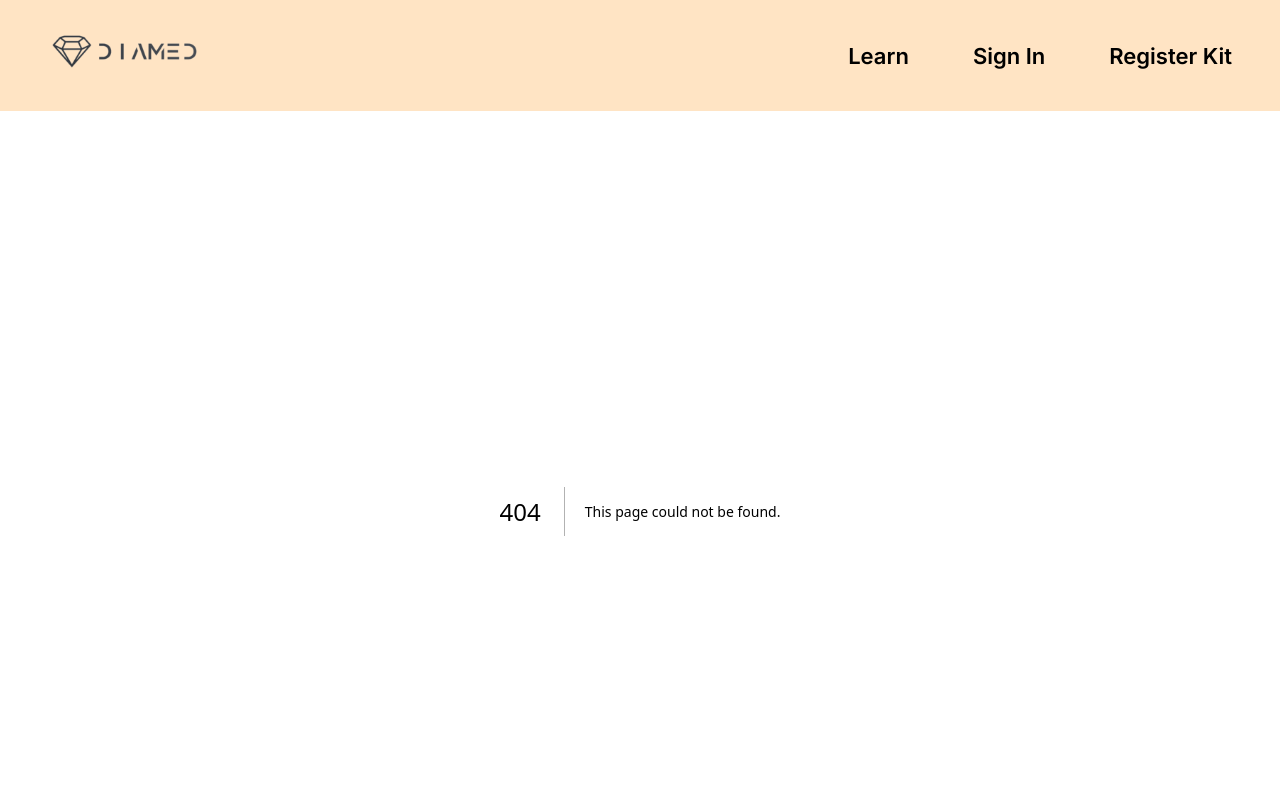
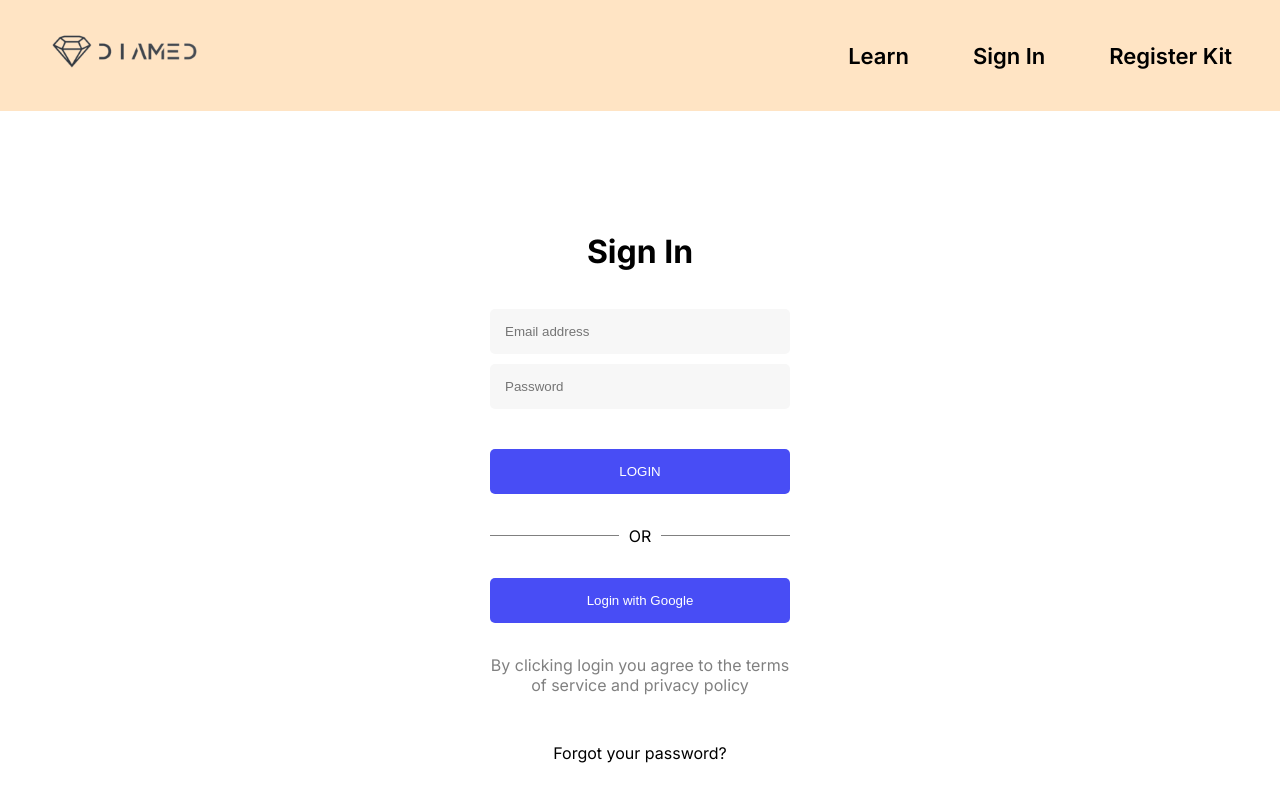
Before and after one commit to nilsrehtanz/diamed, a Next.js app: page /login in a window 1280 px wide. Before the commit this address had no page. Shown: the top 800 px of the page. Built offline with nearby package versions, Linux system fonts and the light colour scheme.

Commit message:
added login and signup form

```diff
--- a/components/layout/NavigationBar.tsx
+++ b/components/layout/NavigationBar.tsx
@@ -14,7 +14,7 @@ const NavigationBar = () => {
           <a href="/learn" className={classes.item}>
             Learn
           </a>
-          <a href="/signIn" className={classes.item}>
+          <a href="/login" className={classes.item}>
             Sign In
           </a>
           <a href="/registerKit" className={classes.item}>
--- /dev/null
+++ b/components/login/LoginForm.module.css
@@ -0,0 +1,71 @@
+.container {
+  background-color: white;
+}
+
+.form {
+  background-color: white;
+  color: black;
+  text-align: center;
+  max-width: 300px;
+  margin: auto;
+  padding-top: 100px;
+  padding-bottom: 100px;
+  display: flex;
+  flex-direction: column;
+  gap: 1rem;
+}
+
+.inputContainer {
+  display: flex;
+  justify-content: center;
+  flex-direction: column;
+  gap: 10px;
+  margin-bottom: 1.5rem;
+}
+
+.inputContainer input {
+  padding: 15px;
+  background-color: rgb(247, 247, 247);
+  border-radius: 5px;
+  border: none;
+  color: black;
+}
+
+.form button {
+  background-color: #484df5;
+  color: white;
+  padding: 15px;
+  width: 100%;
+  border: none;
+  border-radius: 5px;
+}
+
+.form button:hover {
+  cursor: pointer;
+  opacity: 90%;
+}
+
+.seperator {
+  display: flex;
+  flex-direction: row;
+}
+
+.seperator:before,
+.seperator:after {
+  content: "";
+  flex: 1 1;
+  border-bottom: 1px solid;
+  margin: auto;
+  color: gray;
+}
+
+.seperator:before {
+  margin-right: 10px;
+}
+.seperator:after {
+  margin-left: 10px;
+}
+
+.termsAndServices {
+  color: gray;
+}
--- /dev/null
+++ b/components/login/LoginForm.tsx
@@ -0,0 +1,28 @@
+import classes from "./LoginForm.module.css";
+import Link from "next/link";
+
+function LoginForm() {
+  return (
+    <div className={classes.container}>
+      <form className={classes.form}>
+        <h1>Sign In</h1>
+        <div className={classes.inputContainer}>
+          <input type="text" placeholder="Email address" />
+          <input type="password" placeholder="Password" />
+        </div>
+        <button>LOGIN</button>
+        <p className={classes.seperator}>OR</p>
+        <button type="submit">Login with Google</button>
+        <p className={classes.termsAndServices}>
+          By clicking login you agree to the terms of service and privacy policy
+        </p>
+        <p>Forgot your password?</p>
+        <p>
+          Dont't have an account? <Link href="/register">Sign up</Link>
+        </p>
+      </form>
+    </div>
+  );
+}
+
+export default LoginForm;
--- /dev/null
+++ b/components/login/RegisterForm.module.css
@@ -0,0 +1,71 @@
+.container {
+    background-color: white;
+  }
+
+  .form {
+    background-color: white;
+    color: black;
+    text-align: center;
+    max-width: 300px;
+    margin: auto;
+    padding-top: 100px;
+    padding-bottom: 100px;
+    display: flex;
+    flex-direction: column;
+    gap: 1rem;
+  }
+
+  .inputContainer {
+    display: flex;
+    justify-content: center;
+    flex-direction: column;
+    gap: 10px;
+    margin-bottom: 1.5rem;
+  }
+
+  .inputContainer input {
+    padding: 15px;
+    background-color: rgb(247, 247, 247);
+    border-radius: 5px;
+    border: none;
+    color: black;
+  }
+
+  .form button {
+    background-color: #484df5;
+    color: white;
+    padding: 15px;
+    width: 100%;
+    border: none;
+    border-radius: 5px;
+  }
+
+  .form button:hover {
+    cursor: pointer;
+    opacity: 90%;
+  }
+
+  .seperator {
+    display: flex;
+    flex-direction: row;
+  }
+
+  .seperator:before,
+  .seperator:after {
+    content: "";
+    flex: 1 1;
+    border-bottom: 1px solid;
+    margin: auto;
+    color: gray;
+  }
+
+  .seperator:before {
+    margin-right: 10px;
+  }
+  .seperator:after {
+    margin-left: 10px;
+  }
+
+  .termsAndServices {
+    color: gray;
+  }
--- /dev/null
+++ b/pages/login/index.tsx
@@ -0,0 +1,5 @@
+import LoginForm from "../../components/login/LoginForm";
+
+export default function LoginPage() {
+  return <LoginForm />;
+}
--- /dev/null
+++ b/pages/register/index.tsx
@@ -0,0 +1,5 @@
+import RegisterForm from "../../components/login/RegisterForm";
+
+export default function SignUpPage() {
+  return <RegisterForm />;
+}
```
Also changed, not shown: components/login/RegisterForm.tsx (added, +31 -0 lines).
